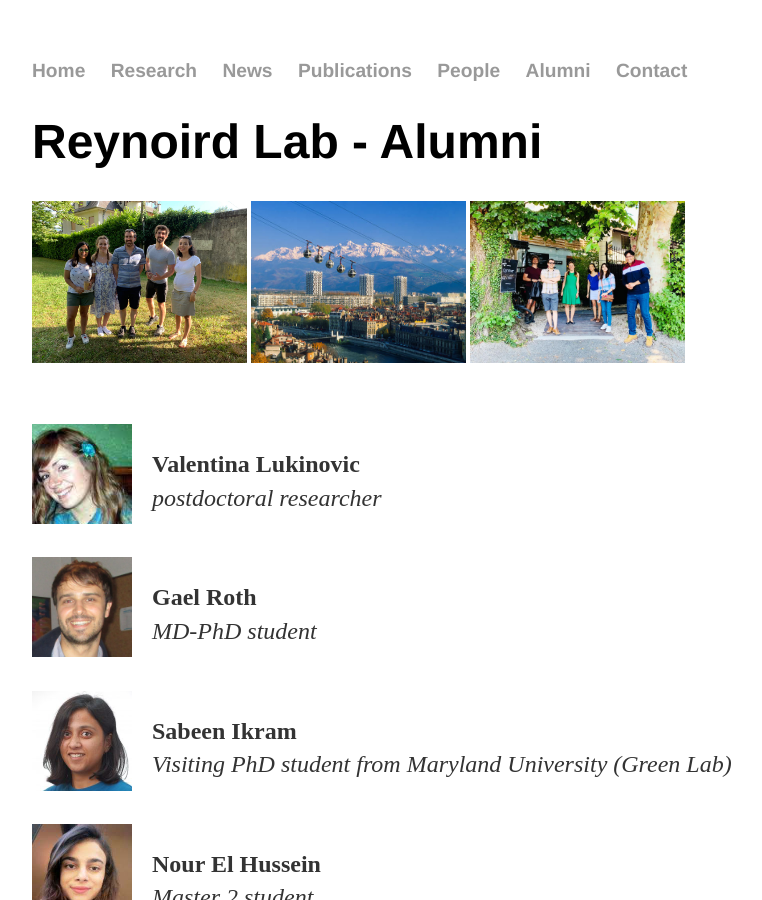
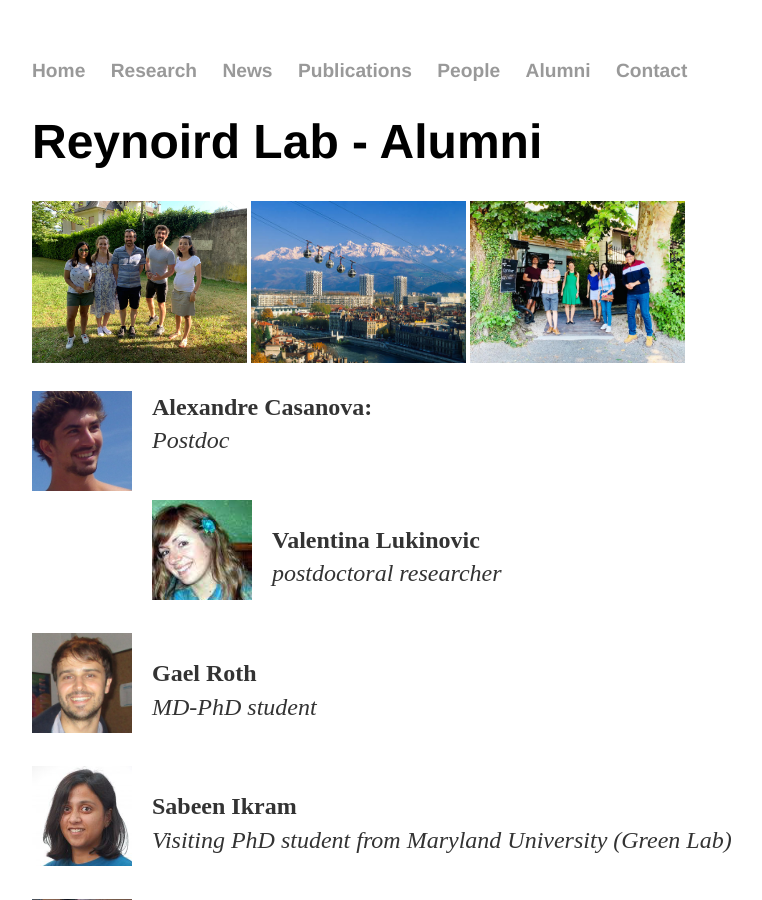
Before and after one commit to Reynoird-Lab/Reynoird-lab.github.io, a Jekyll site: the page built from Alumni/index.html, in a window 1280 px wide and 900 px high. Shown: the whole window, without its empty margins (160-922 px from the left). Built offline with Jekyll 4.4.1, drawn with Linux system fonts in a browser that asks for light colours; Markdown is read by kramdown in place of the engine named in the settings.

Commit message:
Update index.html

```diff
--- a/Alumni/index.html
+++ b/Alumni/index.html
@@ -7,6 +7,7 @@
 <img src="https://reynoird-lab.github.io/Images/sortie_parc.jpg" alt="Reynoird lab retreat 1" width="215" /> <img src="https://reynoird-lab.github.io/Images/grenoble.jpg" width="215" /> <img src="https://reynoird-lab.github.io/Images/sortie_resto.jpg" alt="Reynoird lab retreat 2" width="215" />
 
 <p>
+		<a href="https://www.researchgate.net/profile/Alexandre_Casanova"> <img alt="AC" src="https://reynoird-lab.github.io/Images/Alexandre_Casanova.jpg" style="margin: 0px 20px 10px 0px;" align="left" width="100"/> </a> <p><b>Alexandre Casanova: </b><br><i>Postdoc</i><br></p>
 <br>
 		<a href="https://www.researchgate.net/profile/Valentina_Lukinovic"> <img alt="VL" src="https://reynoird-lab.github.io/Images/valentina_lukinovic.jpg" style="margin: 0px 20px 10px 0px;" align="left" width="100"/></a> <p><b>Valentina Lukinovic</b><br> <i>postdoctoral researcher</i></p>
 <br>
```
